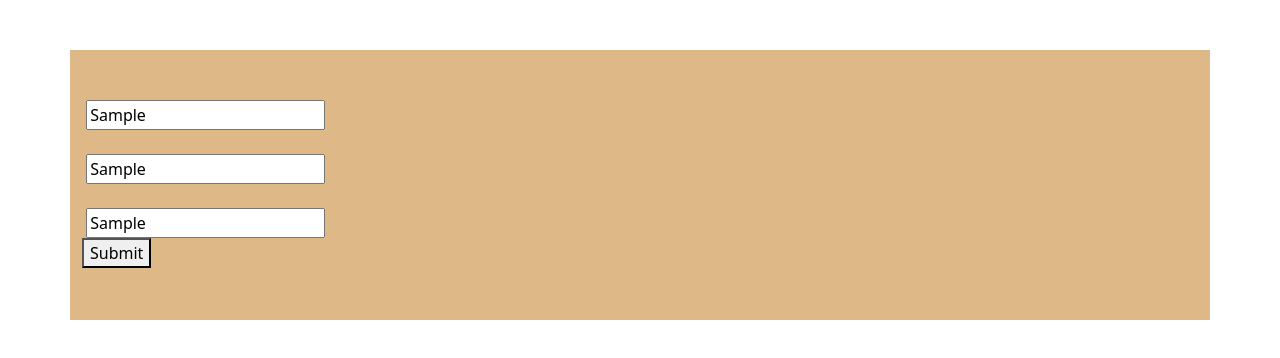
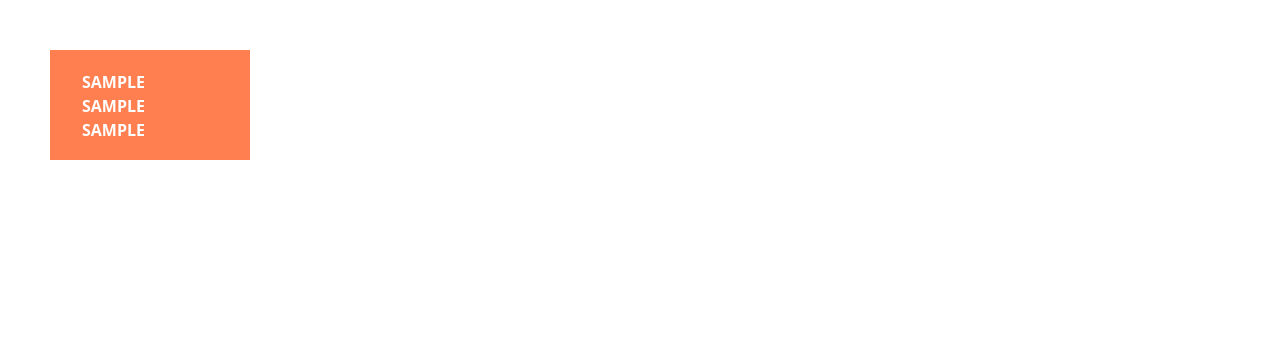
Before and after one commit to Sharonhalliday/Groceries, a plain HTML site: page index.html in a window 1280 px wide. Both pictures are taken after typing "Sample", "Sample", "Sample" into the empty fields and a click on the button "Submit". Drawn offline with Linux system fonts and the light colour scheme.

Commit message:
add all from top to bottom

```diff
--- a/css/styles.css
+++ b/css/styles.css
@@ -4,7 +4,16 @@
     height: 270px;
     padding-top: 50px;
 }
-#output{
+#list{
     margin-left: 50px;
     margin-top: 50px;
+    background-color: coral;
+    height: 110px;
+    padding-top: 20px;
+    width: 200px;
+    color: white;
+    font-weight: bold;
 }
+li{
+    list-style: none;
+}
--- a/index.html
+++ b/index.html
@@ -1,5 +1,6 @@
 <!DOCTYPE html>
 <html lang="en">
+
 <head>
     <meta charset="UTF-8">
     <meta name="viewport" content="width=device-width, initial-scale=1.0">
@@ -9,9 +10,10 @@
     <script src="js/scripts.js"></script>
     <title>Groceries</title>
 </head>
+
 <body>
     <div class="container">
-        <form id="form">
+        <form id="myForm">
             <label for="foodstuff1"></label>
             <input type="text" id="foodstuff1">
             <br><br>
@@ -20,13 +22,15 @@
             <br><br>
             <label for="foodstuff3"></label>
             <input type="text" id="foodstuff3">
+            <br> <br>
+            <button type="submit">Submit</button>
         </form>
-        <button type="submit">Submit</button>
     </div>
-    <div id="output">
-        <p><span class="foodstuff1"></span></p>
-        <p><span class="foodstuff2"></span></p>
-        <p><span class="foodstuff3"></span></p>
+    <div id="list">
+        <ul id="output">
+
+        </ul>
     </div>
 </body>
+
 </html>
--- a/js/scripts.js
+++ b/js/scripts.js
@@ -1,20 +1,22 @@
-$(document).ready(function (){
-    $("#form").submit(function (event){
+$(document).ready(function () {
+    $("#myForm").submit(function (event) {
         event.preventDefault();
 
-    const foodstuff1Input =$("input#foodstuff1").val();
-    const foodstuff2Input =$("input#foodstuff2").val();
-    const foodstuff3Input =$("input#foodstuff3").val();
 
-    $(".foodstuff1").text(foodstuff1Input);
-    $(".foodstuff2").text(foodstuff2Input);
-    $(".foodstuff3").text(foodstuff3Input);
+        const foodstuff1Input = $("input#foodstuff1").val().toUpperCase();
+        const foodstuff2Input = $("input#foodstuff2").val().toUpperCase();
+        const foodstuff3Input = $("input#foodstuff3").val().toUpperCase();
 
-    const items = [foodstuff1Input, foodstuff2Input, foodstuff3Input];
-      items = items.sort();
-      const newItems = items.toUpperCase();
 
-      $(".container").hide();
-      $("#output").show();
+        $(".container").hide();
+
+
+    let items = [foodstuff1Input, foodstuff2Input, foodstuff3Input].sort();
+    let newItems = [];
+    items.forEach(function (element) {
+        $("#output").append("<li>" + element + "</li>");
+    });
+
+    $("#output").show(newItems);
+  });
 });
-});
```
